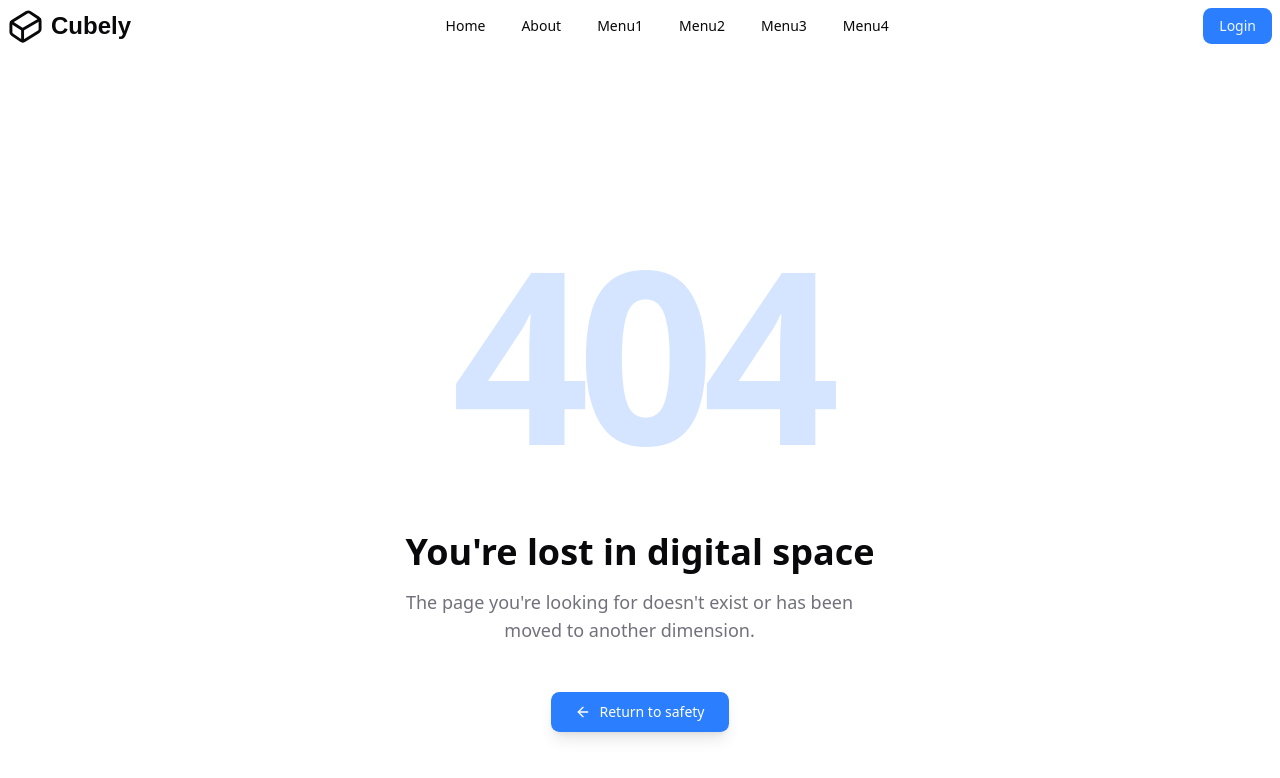
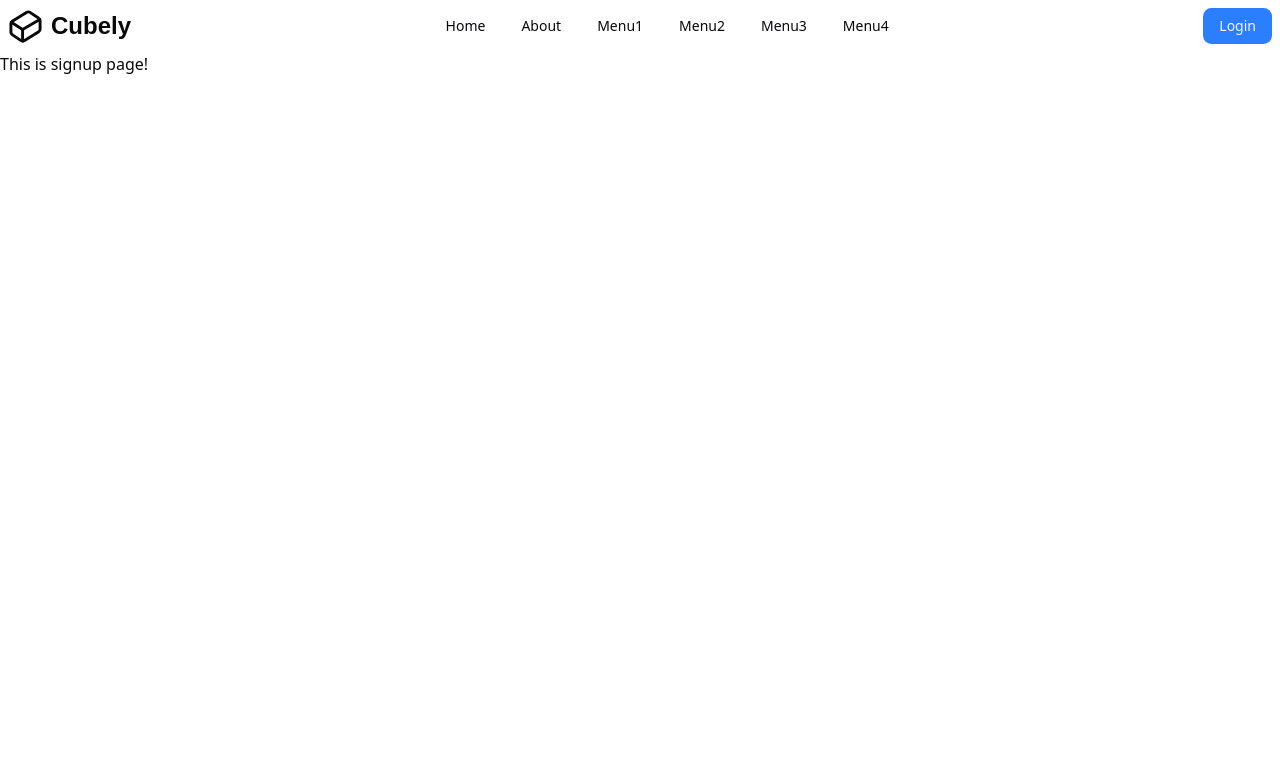
Before and after one commit to nsshan98/cubely, a Next.js app: page /signup in a window 1280 px wide. Before the commit this address had no page. Shown: the top 778 px of the page. Built offline with nearby package versions, Linux system fonts and the light colour scheme; a web font is replaced by a local one.

Commit message:
feat: add Login and Signup components with basic structure

```diff
--- /dev/null
+++ b/src/app/(auth)/login/page.tsx
@@ -0,0 +1,11 @@
+import React from 'react'
+
+const Login = () => {
+    return (
+        <div>
+            This is login page!
+        </div>
+    )
+}
+
+export default Login
--- /dev/null
+++ b/src/app/(auth)/signup/page.tsx
@@ -0,0 +1,11 @@
+import React from 'react'
+
+const Signup = () => {
+    return (
+        <div>
+            This is signup page!
+        </div>
+    )
+}
+
+export default Signup
```
